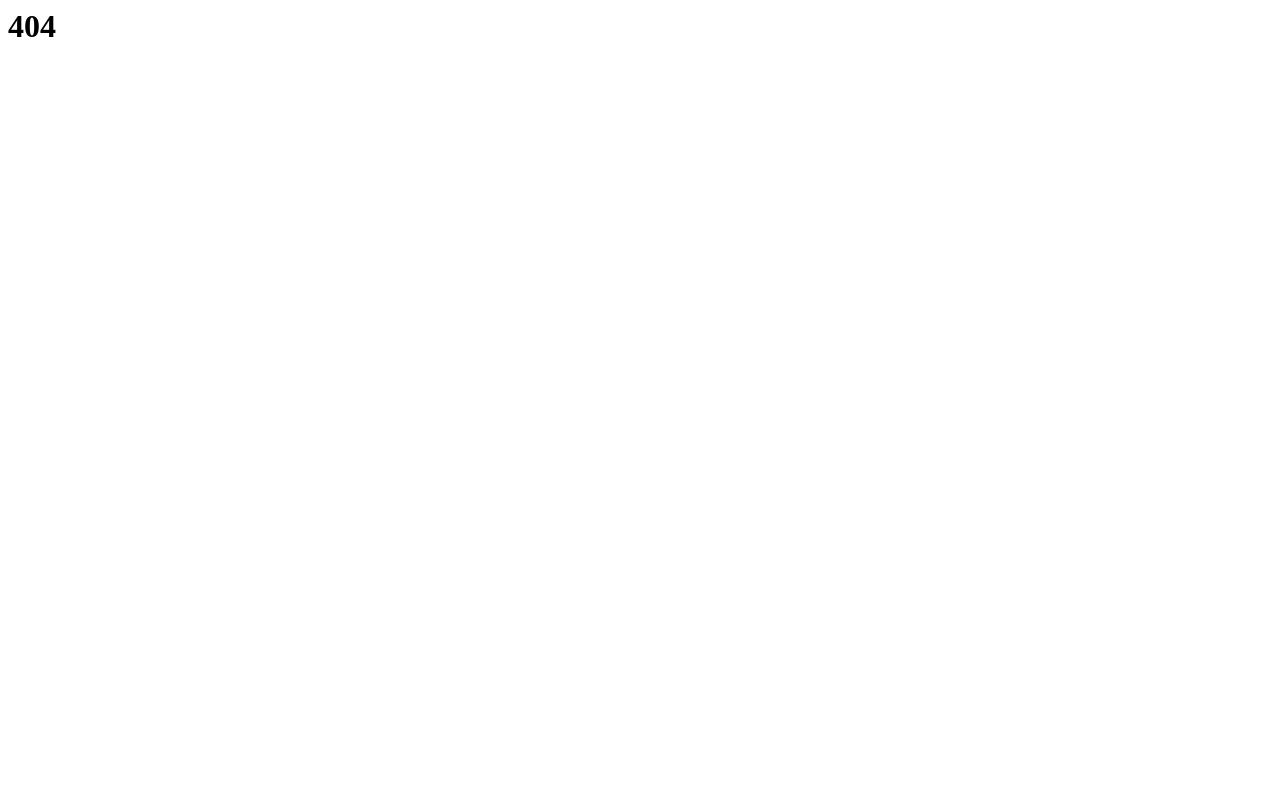
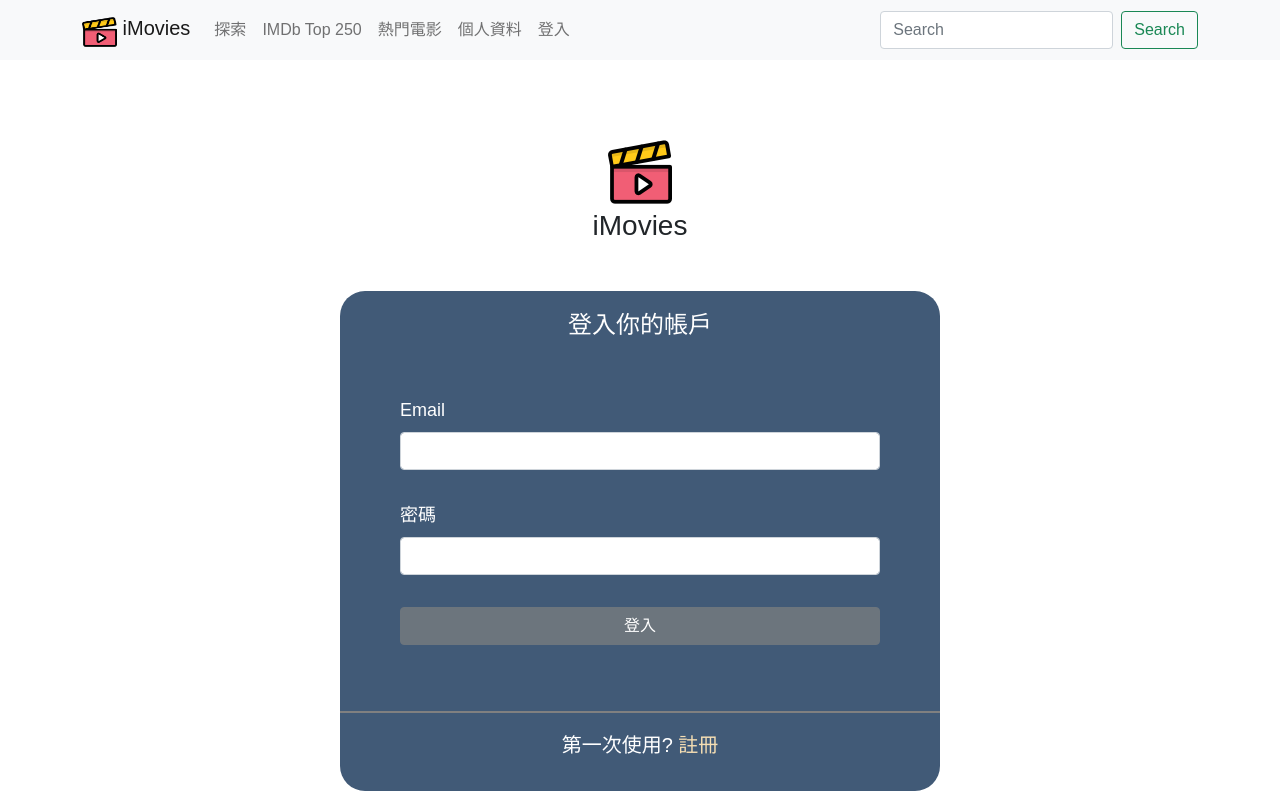
Before and after one commit to weijay0804/Imovies, a Flask app: page /auth/login in a window 1280 px wide. Before the commit the page is almost empty. Run offline with Flask 2, Linux system fonts and the light colour scheme; some libraries are stand-ins or nearby versions; some web fonts are replaced.

Commit message:
新增 登入 註冊 頁面

```diff
--- a/app/__init__.py
+++ b/app/__init__.py
@@ -6,10 +6,12 @@
 
 from flask import Flask, config
 from flask_sqlalchemy import SQLAlchemy
+from flask_wtf.csrf import CSRFProtect
 from config import config
 
 
 db = SQLAlchemy()
+csrf = CSRFProtect()
 
 def create_app(config_name : str) -> Flask:
     ''' 創建一個 app 實體 '''
@@ -19,8 +21,12 @@ def create_app(config_name : str) -> Flask:
     config[config_name].init_app(app)
 
     db.init_app(app)
+    csrf.init_app(app)
 
     from .main import main as main_blueprint
     app.register_blueprint(main_blueprint)
 
+    from .auth import auth as auth_blueprint
+    app.register_blueprint(auth_blueprint, url_prefix = '/auth')
+
     return app
--- /dev/null
+++ b/app/auth/views.py
@@ -0,0 +1,62 @@
+'''
+
+    使用者藍圖路由
+
+'''
+
+import re
+from flask import render_template, request, flash, redirect, url_for
+from . import auth
+
+@auth.route('/register', methods = ['GET', 'POST'])
+def register():
+    ''' 使用者註冊路由 '''
+
+    # TODO 連接資料庫
+
+    username_list = {'a', 'b', 'c'}
+    email_list = {'a@gmail.com'}
+
+    if request.method == 'POST':
+        email = request.form.get('email')
+        username = request.form.get('username')
+        password1 = request.form.get('password1')
+        password2 = request.form.get('password2')
+
+        if email in email_list:
+            flash('Email 已經被使用')
+            return render_template('auth/register.html', email = email, username = username)
+
+        if username in username_list:
+            flash('使用者名稱已存在')
+            return render_template('auth/register.html', email = email)
+
+        if password1 != password2:
+            flash('密碼必須相同')
+            return render_template('auth/register.html', email = email, username = username)
+
+        flash('註冊成功')
+        return redirect(url_for('auth.login'))
+
+    return render_template('auth/register.html')
+
+@auth.route('/login', methods = ['GET', 'POST'])
+def login():
+    ''' 使用者登入路由 '''
+
+    email_list = {'a@gmail.com'}
+    password_list = {'a'}
+
+    if request.method == 'POST':
+        email = request.form.get('email')
+        password = request.form.get('password')
+
+        if email not in email_list or password not in password_list:
+            flash('帳號或密碼錯誤')
+
+            return redirect(url_for('auth.login'))
+
+        return redirect(url_for('main.index'))
+
+
+    return render_template('auth/login.html')
--- a/app/main/views.py
+++ b/app/main/views.py
@@ -10,11 +10,12 @@ from . import main
 from ..movie_model import Movies, TopRankMoives, PopularMovies
 import random
 
+# TODO 重構 排序程式
+
 @main.route('/')
 def index():
     rowCount = int(Movies.query.count())
     movies = Movies.query.offset(int(rowCount * random.random())).limit(30)
-
     return render_template('main/index.html', movies = movies)
 
 
--- a/app/static/css/base.css
+++ b/app/static/css/base.css
@@ -9,6 +9,11 @@ body{
 .wrap {
     width: 1200px;
     margin: auto;
+}
+
+.alert-container{
+    margin-top: 10px;
+    width: 100%;
 }
 
 body {
--- /dev/null
+++ b/app/static/css/login.css
@@ -0,0 +1,62 @@
+.page-container{
+    width: 100%;
+    margin-top: 5px;
+}
+
+.items-container{
+    width: 100%;
+    margin: 30px auto;
+}
+
+.page-header{
+    position: relative;
+    top: 50px;
+    text-align: center;
+}
+
+.page-header h3{
+    margin-top: 5px;
+}
+
+.login-container{
+    border-radius: 25px;
+    color: white;
+    width: 50%;
+    height: 500px;
+    margin: auto;
+    position: relative;
+    top: 90px;
+    background-color: rgb(65, 90, 119);
+}
+
+.login-header{
+    text-align: center;
+    position: relative;
+    top: 20px;
+}
+
+.form-container{
+    width: 80%;
+    margin: auto;
+    position: relative;
+    top: 70px;
+    font-size: large;
+}
+
+.login-footer{
+    border-top: 2px solid gray;
+    padding-top: 20px;
+    height: 50px;
+    text-align: center;
+    position: relative;
+    top: 120px;
+}
+
+.login-footer a{
+    text-decoration: none;
+    color: wheat;
+}
+
+.login-footer a:hover{
+    color: aquamarine;
+}
--- /dev/null
+++ b/app/templates/auth/login.html
@@ -0,0 +1,52 @@
+{% extends 'base.html' %}
+
+{% block head %}
+    {{ super() }}
+    <link href="{{ url_for('static', filename = 'css/login.css') }}" rel="stylesheet">
+{% endblock %}
+
+{% block title %} Login {% endblock %}
+
+{% block page %}
+    <div class="page-container">
+        <div class="items-container">
+            <div class="page-header">
+                <img src="{{ url_for('static', filename = 'images/nav-icon.png') }}">
+                <h3>
+                    iMovies
+                </h3>
+            </div>
+            <div class="login-container">
+                <div class="login-header">
+                    <h4>登入你的帳戶</h4>
+                </div>
+                <div class="form-container">
+                    <form class="row g-3" action="{{ url_for('auth.login') }}" method="POST">
+                        <input type="hidden" name="csrf_token" value="{{ csrf_token() }}"/>
+                        <div class="mb-3">
+                            <label for="exampleInputEmail1" class="form-label">Email</label>
+                            <input type="email" class="form-control" id="exampleInputEmail1" name="email" aria-describedby="emailHelp" value="{{ email }}" required>
+                        </div>
+                        <div class="mb-3">
+                            <label for="exampleInputPassword1" class="form-label">密碼</label>
+                            <input type="password" class="form-control" id="exampleInputPassword1" name="password" required>
+                        </div>
+                        <div class="mb-3">
+                            <div class="d-grid gap-2">
+                            <button type="submit" class="btn btn-secondary">登入</button>
+                            </div>
+                        </div>
+                    </form>
+                </div>
+                <div class="login-footer">
+                    <h5>
+                        第一次使用?
+                        <a href="{{ url_for('auth.register') }}">
+                            註冊
+                        </a>
+                    </h5>
+                </div>
+            </div>
+        </div>
+    </div>
+{% endblock %}
--- a/app/templates/base.html
+++ b/app/templates/base.html
@@ -33,7 +33,7 @@
                         <a class="nav-link" href="{{ url_for('main.movies') }}">探索</a>
                     </li>
                     <li class="nav-item navbar-right">
-                      <a class="nav-link" href="{{ url_for('main.top250') }}">Imdb Top 250</a>
+                      <a class="nav-link" href="{{ url_for('main.top250') }}">IMDb Top 250</a>
                     </li>
                     <li class="nav-item navbar-right">
                       <a class="nav-link" href="{{ url_for('main.popular') }}">熱門電影</a>
@@ -41,8 +41,12 @@
                     <li class="nav-item navbar-right">
                         <a class="nav-link" href="#">個人資料</a>
                     </li>
+                    <li class="nav-item navbar-right">
+                      <a class="nav-link" href="{{ url_for('auth.login') }}">登入</a>
+                  </li>
                 </ul>
               <form class="d-flex" action="{{ url_for('main.search') }}" method="post">
+                <input type="hidden" name="csrf_token" value="{{ csrf_token() }}"/>
                 <input class="form-control me-2" type="search" placeholder="Search" aria-label="Search" name = 'key'>
                 <button class="btn btn-outline-success" type="submit">Search</button>
               </form>
@@ -51,8 +55,16 @@
     </nav>
 
     <div class="wrap">
-        {% block page %}
-        {% endblock %}
+      <div class="alert-container">
+        {% for message in get_flashed_messages() %}
+          <div class="alert alert-secondary" role="alert">
+            <button type="button" class="btn-close" data-bs-dismiss="alert" aria-label="Close"></button>
+            {{ message }}
+          </div>
+        {% endfor %}
+      </div>
+      {% block page %}
+      {% endblock %}
     </div>
 
     {% block scripts %}
--- a/app/templates/main/movie.html
+++ b/app/templates/main/movie.html
@@ -41,7 +41,7 @@
                             上映日期 : {{ movie.release_date }}
                         </li>
                         <li>
-                            Imdb 評分 : {{ movie.vote_average }}
+                            IMDb 評分 : {{ movie.vote_average }}
                         </li>
                         <li>
                             片長 : {{ movie.runtime // 60}} h {{ movie.runtime % 60}} min
--- a/app/templates/main/popular.html
+++ b/app/templates/main/popular.html
@@ -5,12 +5,11 @@
 {% block page %}
     <div class="page-container">
         <div class="page-header">
-            <h2>熱門電影</h2>
+            <h2>最近熱門電影</h2>
         </div>
         <div class="items-container">
             {{ macros.movies_sort('main.popular')}}
             {% include 'assist/_movies.html' %}
-
         </div>
     </div>
     {% if pagination %}
--- a/app/templates/main/top250.html
+++ b/app/templates/main/top250.html
@@ -5,7 +5,7 @@
 {% block page %}
     <div class="page-container">
         <div class="page-header">
-            <h2>Imdb Top 250 電影</h2>
+            <h2>IMDb Top 250 電影</h2>
         </div>
         <div class="items-container">
             {{ macros.movies_sort('main.top250')}}
--- a/crawler/model.py
+++ b/crawler/model.py
@@ -97,6 +97,7 @@ class Movie():
             '奇幻' : '奇幻',
             '动画' : '動畫',
             '科幻' : '科幻',
+            '纪录' : '紀錄',
             }
 
         movie_genres = []
```
Also changed, not shown: app/auth/__init__.py (added, +11 -0 lines), app/static/css/register.css (added, +15 -0 lines), app/templates/auth/register.html (added, +43 -0 lines).
